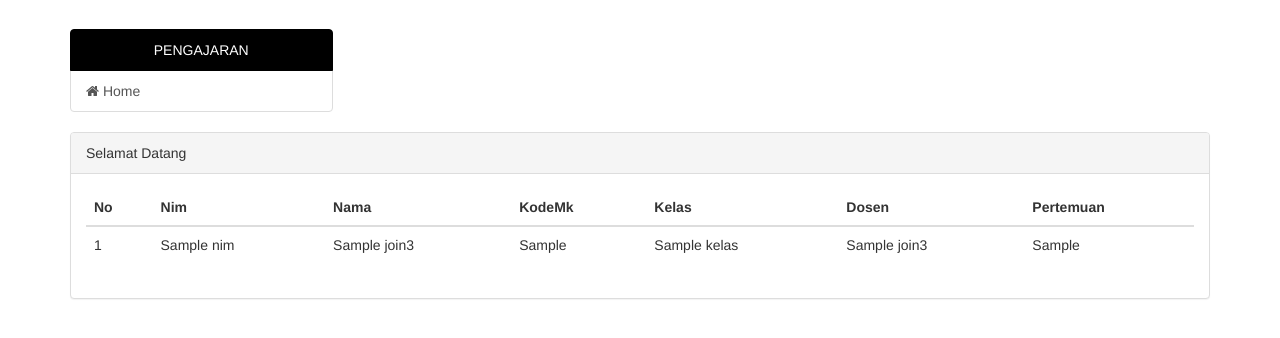
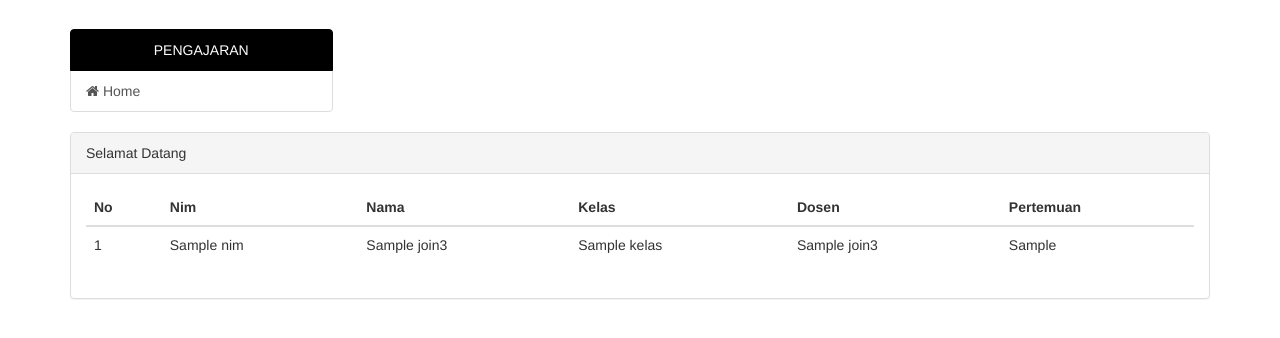
Before and after one commit to AndreMessi/SIK, a CodeIgniter app: the page made by application/views/admin/dashboard.php in a window 1280 px wide. Shown: the part 51-389 px from the top of the page. Run offline with CodeIgniter, Linux system fonts and the light colour scheme; the template is opened without the code that fills it: most values are stand-ins (such as "Sample title", 1, 10 or a date in 2020); some libraries are stand-ins or nearby versions.

Commit message:
edit tampilan data admin

```diff
--- a/application/views/admin/dashboard.php
+++ b/application/views/admin/dashboard.php
@@ -47,7 +47,6 @@
                       <th scope="col">No</th>
                       <th scope="col">Nim</th>
                       <th scope="col">Nama</th>
-                      <th scope="col">KodeMk</th>
                       <th scope="col">Kelas</th>
                       <th scope="col">Dosen</th>
                       <th scope="col">Pertemuan</th>
@@ -61,7 +60,6 @@
                       <td><?php echo $no++;?></td>
                       <td><?php echo $row->nim;?></td>
                       <td><?php echo $row->nama;?></td>
-                      <td><?php echo $row->kd_matkul;?></td>
                       <td><?php echo $row->kelas;?></td>
                       <td><?php echo $row->nama_dosen;?></td>
                       <td><?php echo $row->pertemuan_matkul;?></td>
```
